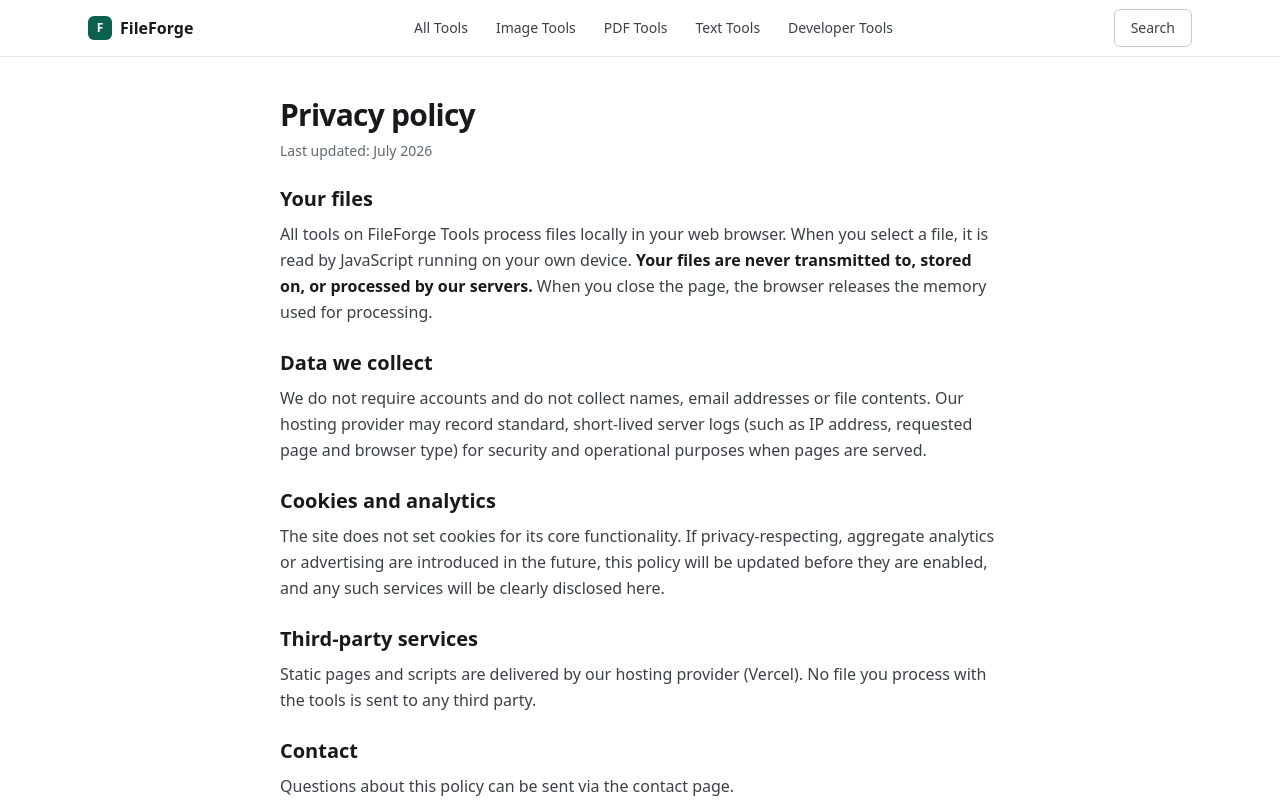
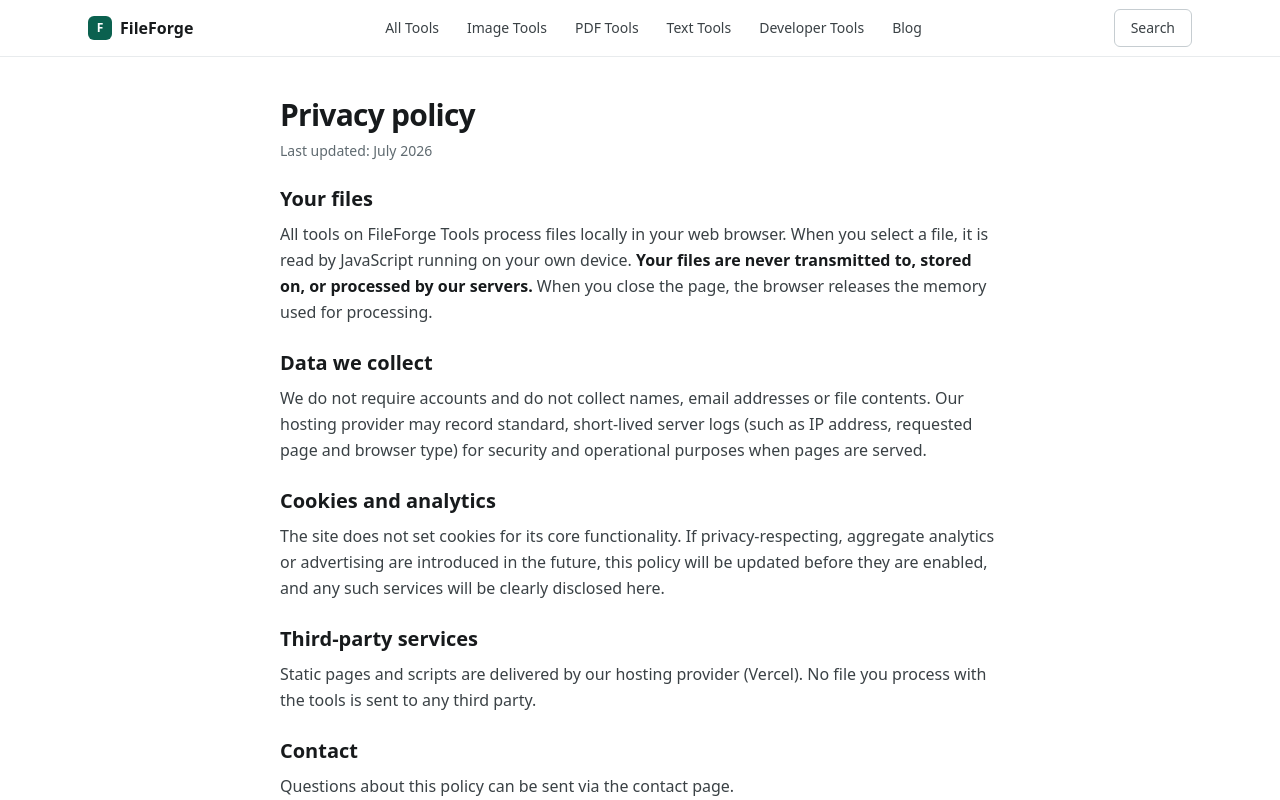
Before and after one commit to Rusikes-Dev/fileforge-tools, a Next.js app: page /privacy in a window 1280 px wide. Shown: the top 800 px of the page. Built offline with nearby package versions, Linux system fonts and the light colour scheme; no server answers.

Commit message:
Add files via upload

```diff
--- a/components/layout/Footer.tsx
+++ b/components/layout/Footer.tsx
@@ -25,6 +25,7 @@ const columns = [
   {
     heading: "Site",
     links: [
+      { name: "Blog", href: "/blog" },
       { name: "About", href: "/about" },
       { name: "Contact", href: "/contact" },
       { name: "Privacy policy", href: "/privacy" },
--- a/components/layout/Header.tsx
+++ b/components/layout/Header.tsx
@@ -8,6 +8,7 @@ const nav = [
   { name: "PDF Tools", href: "/pdf-tools" },
   { name: "Text Tools", href: "/text-tools" },
   { name: "Developer Tools", href: "/developer-tools" },
+  { name: "Blog", href: "/blog" },
 ];
 
 export default function Header() {
```
